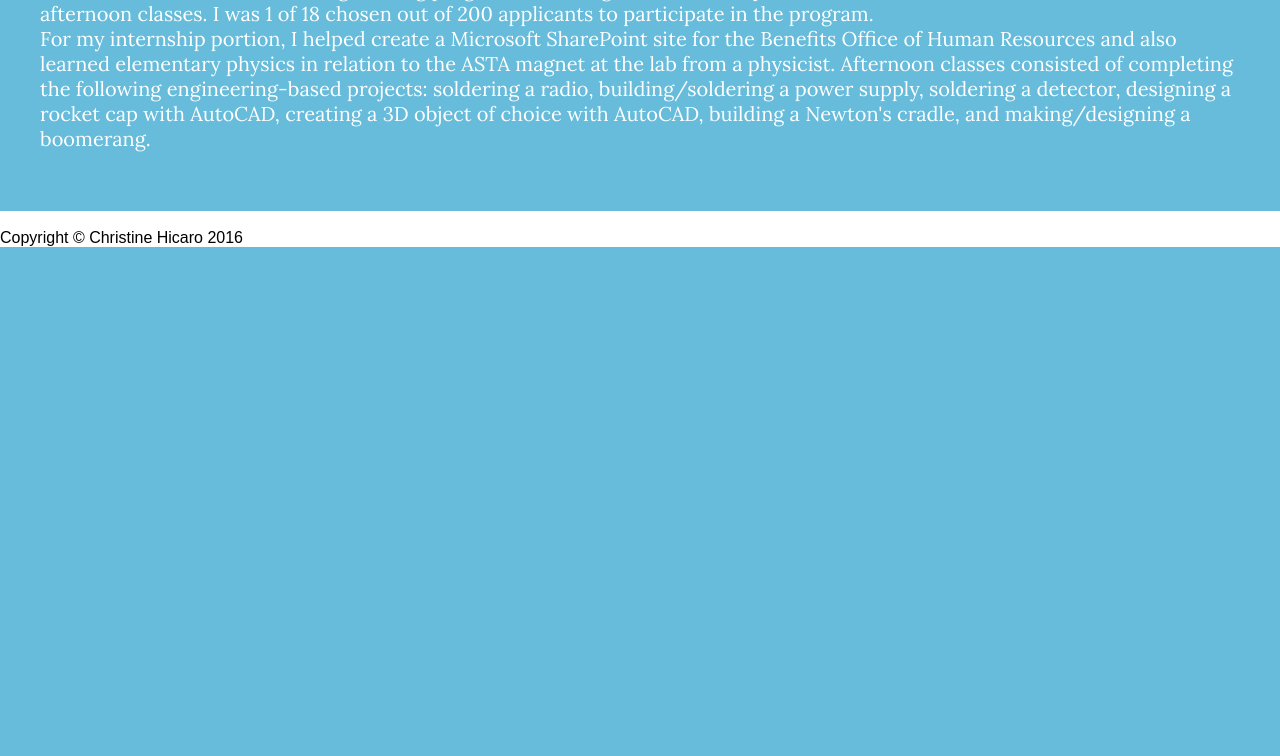
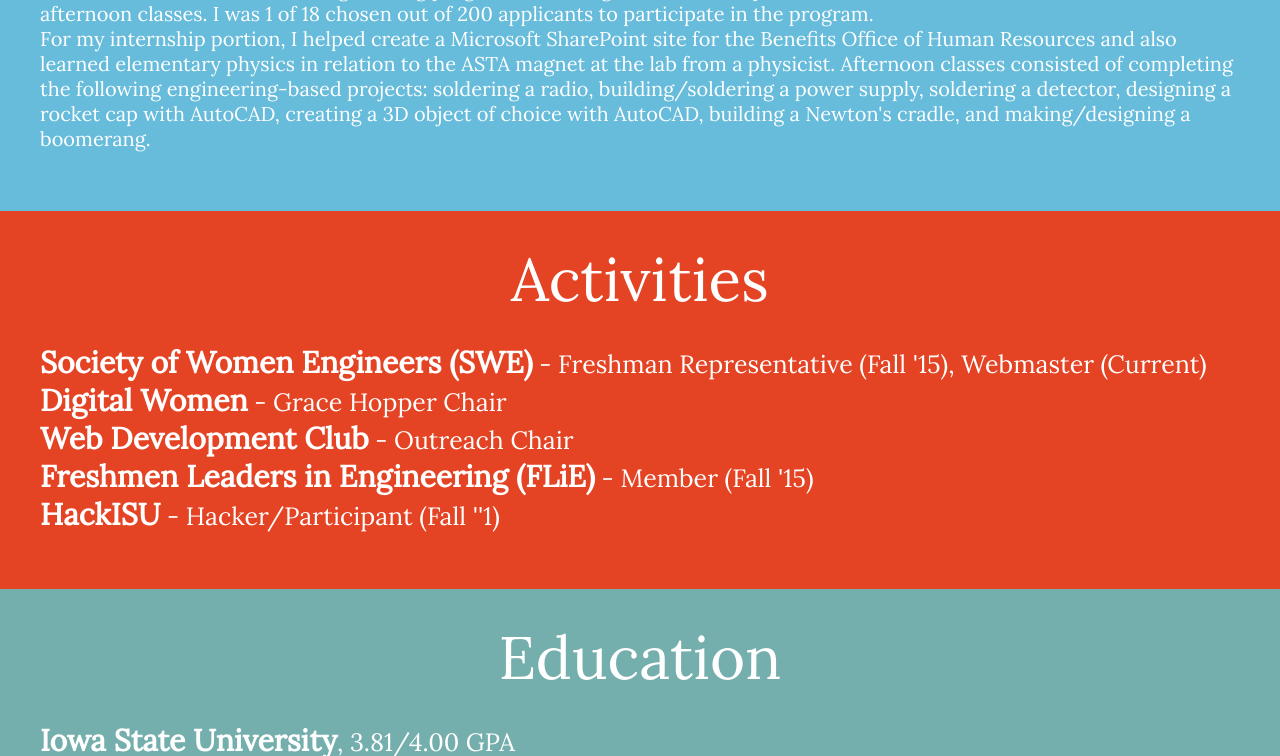
Before and after one commit to christinehicaro/christine-hicaro.appspot.com, a Python web app: template christine-hicaro/templates/christinehicaro.html in a window 1280 px wide. Shown: the part 1489-2245 px from the top of the page. Before the commit the page ends 1736 px from the top, so only its background shows below. Run offline with Jinja, Linux system fonts and the light colour scheme; the template is opened without the code that fills it, so the values that code supplies are empty.

Commit message:
made final changes for initial website

```diff
--- a/christine-hicaro/css/style.css
+++ b/christine-hicaro/css/style.css
@@ -2,6 +2,8 @@
 @import url(https://fonts.googleapis.com/css?family=Lora);
 
 body{width:100%;}
+
+/*navbar*/
 ul{
     list-style-type: none;
     margin: 0;
@@ -13,7 +15,7 @@ ul{
 li {
     float: right;
 		position: relative;
-		left: -150px;
+		left: -285px;
 }
 
 li a {
@@ -30,17 +32,17 @@ li a:hover {
     background-color: #111;
 }
 
+/*main header section*/
 #block{position:relative;}
 
-.section-info{padding: 30px;
-							font-family: Lora;}
-
+/*about section*/
 #about{background-color: #CBE32D;
 			 color: white;
 		 	 font-size: 20px;}
 
-#relevant-experience{background: #67BCDB;
-										 color: white;}
+/*general class declarations*/
+.section-info{padding: 30px;
+							font-family: Lora;}
 
 .section-title{font-size: 60px;}
 
@@ -58,6 +60,10 @@ strong{font-size: 30px;}
 								 	 padding-right: 10px;
 								 	 padding-bottom: 10px}
 
+/*relevant experience section*/
+#relevant-experience{background: #67BCDB;
+										 color: white;}
+
 google-image{position:relative;
 							top: -10px;}
 
@@ -70,3 +76,20 @@ google-image{position:relative;
 
 #fermi-image{position:relative;
 				 	 top: -20px;}
+
+#activities{background: #E44424;
+						color: white;}
+
+/*education section*/
+#education{background: #74AFAD;
+					color: white;}
+
+#isu-coe-image{position:relative;
+              left: 15px;}
+
+#lths-image{position:relative;
+              top: -60px;}
+
+
+/*footer section*/
+#footer{background:#dddddd;}
--- a/christine-hicaro/templates/christinehicaro.html
+++ b/christine-hicaro/templates/christinehicaro.html
@@ -20,12 +20,13 @@
 	</head>
 	<body>
 		<ul>
-			<center><li><a href="img/Christine Hicaro Resume.pdf" target = "_blank">Resume</a></li>
+			<!-- <center><li><a href="img/Christine Hicaro Resume.pdf" target = "_blank">Resume</a></li> -->
 			<li><a href=#education>Education</a></li>
-			<li><a href=#projects>Projects</a></li>
+			<!-- <li><a href=#projects>Projects</a></li> -->
 			<li><a href=#activities>Activities</a></li>
 			<li><a href=#relevant-experience>Relevant Experience</a></li>
-			<li><a href=#about>About</a></li></center>
+			<li><a href=#about>About</a></li>
+			<!-- </center> -->
 		</ul>
 		</div>
 		<div id = "block" class="container demo-4">
@@ -42,6 +43,7 @@
 				<p>Heyo! I'm Christine, a first-year software engineering student at Iowa State University. Originally from La Grange, a suburb of Chicago (I'm not from Chicago Chicago), I tried to switch it up by spending the next couple of years in Ames, Iowa. If you should know one thing about me, it is that I love programming and technology. Other than coding, some of my favorite things are Blue Mountain State, Cookie Dough Creations cookie dough, and, of course, my dog. If you like what you see on this website, don't hesitate to contact me. I'm always looking for opportunities to become more involved in all things techy. Thanks for visiting my page!</p>
 			</div>
 		</div>
+
 		<div id="relevant-experience">
 			<div class = "section-info">
 				<center class = "section-title">Relevant Experience</center>
@@ -97,9 +99,53 @@
 			</div>
 		</div>
 
+		<div id="activities">
+			<div class = "section-info">
+				<center class = "section-title">Activities</center>
+				<p>
+					<div class = "sub-section">
+						<strong>Society of Women Engineers (SWE)</strong> - Freshman Representative (Fall '15), Webmaster (Current)
+						<br>
+						<strong>Digital Women</strong> - Grace Hopper Chair
+						<br>
+						<strong>Web Development Club</strong> - Outreach Chair
+						<br>
+						<strong>Freshmen Leaders in Engineering (FLiE)</strong> - Member (Fall '15)
+						<br>
+						<strong>HackISU</strong> - Hacker/Participant (Fall ''1)
+					</div>
+				</p>
+			</div>
+		</div>
 
+		<div id="education">
+			<div class = "section-info">
+				<center class = "section-title">Education</center>
+				<p>
+					<div class = "sub-section">
+						<strong>Iowa State University</strong>, 3.81/4.00 GPA
+						<br>
+						Ames, IA, BS in Software Engineering expected May 2019
+						<img id = "isu-coe-image" class = "picture" src = "https://www.teenlife.com/media/uploads/listings/iowa-state-university-college-of-engineering/Y2V9bmt1B3EG.jpg" height = "70px" width = "420px">
+					</div>
+					<p class = "general-paragraph">
+						Honors: George Washington Carver Scholar (recipient of full-tuition scholarship), University Honors Program, Dean's List Fall '15
+					</p>
+				</p>
 
-		<br>
+				<p>
+					<div class = "sub-section">
+						<strong>Lyons Township High School</strong>, 3.89/4.00 unweighted, 5.11/4.00 weighted GPA
+						<br>
+						La Grange, IL, Graduated in May 2015
+						<img id = "lths-image" class = "picture" src = "http://www.pitt.edu/~mdd50/lths.jpg" height = "200px" width = "175px">
+					</div>
+					<p class = "general-paragraph">
+						Honors: National Honor Society, Illinois State Scholar, AP Scholar with Distinction, Honors Graduate, top 5% of class (36/1020 class rank)
+					</p>
+				</p>
+			</div>
+		</div>
 		<div id="footer">
 		Copyright © Christine Hicaro 2016
 		</div>
```
